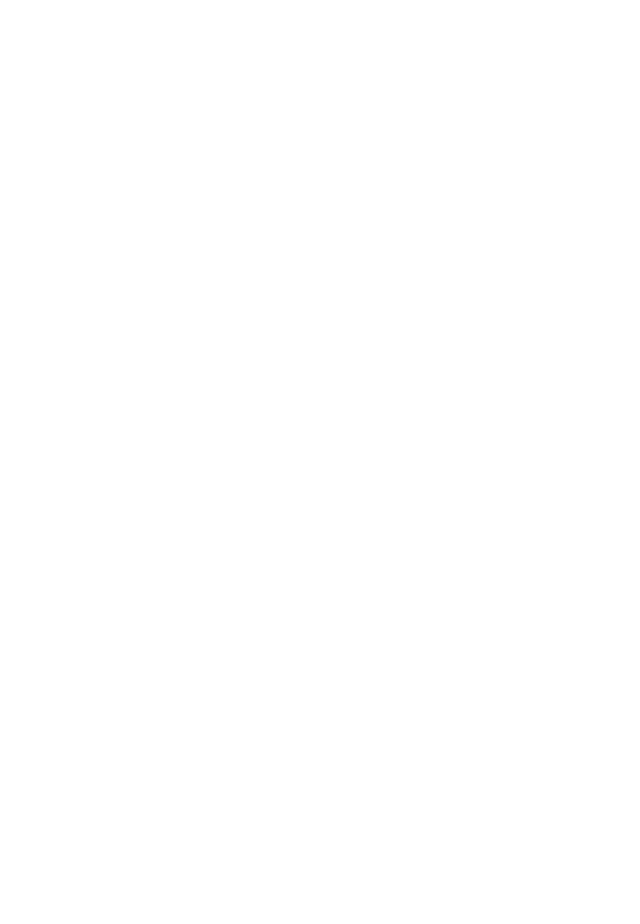
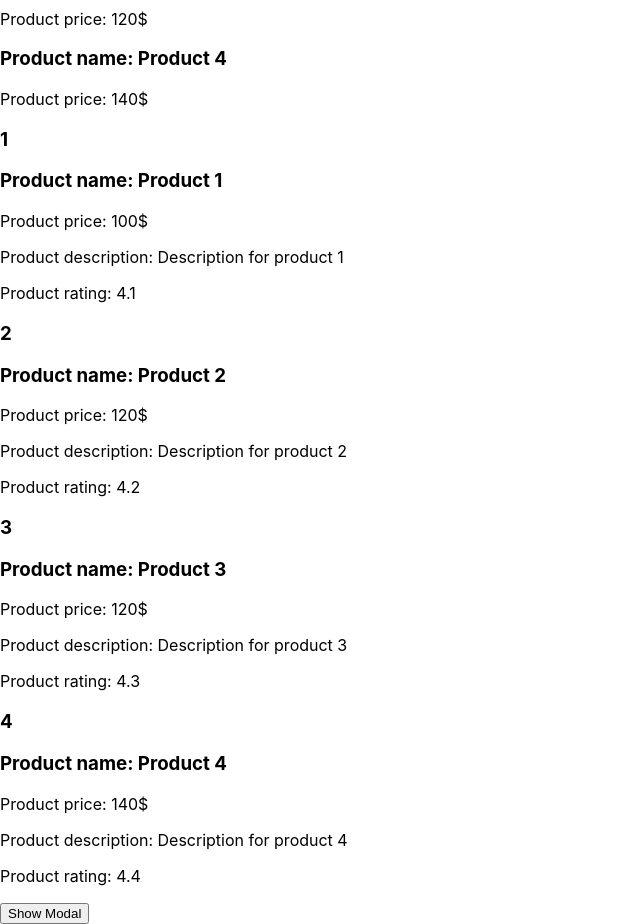
Before and after one commit to orhanince/react-design-patterns, a React (Create React App) app: page / in a window 1280 px wide. Shown: the part 980-1904 px from the top of the page, without its empty margins (0-640 px from the left). Before the commit the page ends 800 px from the top, so only its background shows below. Built offline with nearby package versions, Linux system fonts and the light colour scheme.

Commit message:
Add custom modal component

```diff
--- a/src/App.js
+++ b/src/App.js
@@ -1,8 +1,9 @@
 import './App.css';
-import {SplitScreen} from './components/SplitScreen';
-import {RegularList} from './components/RegularList';
+import {SplitScreen, RegularList, NumberedList, Modal} from './components';
 import {SmallPersonListItem} from "./people/SmallPersonListItem";
 import {LargePersonListItem} from "./people/LargePersonListItem";
+import {SmallProductListItem} from "./product/SmallProductListItem";
+import {LargeProductListItem} from "./product/LargeProductListItem";
 
 const people = [{
   name: 'Person 1',
@@ -16,6 +17,28 @@
   name: 'Person 3',
   age: 3,
   hobbies: ['g','h','i']
+}];
+
+const products = [{
+    name: 'Product 1',
+    price: '100$',
+    description: 'Description for product 1',
+    rating: '4.1'
+},{
+    name: 'Product 2',
+    price: '120$',
+    description: 'Description for product 2',
+    rating: '4.2'
+},{
+    name: 'Product 3',
+    price: '120$',
+    description: 'Description for product 3',
+    rating: '4.3'
+},{
+    name: 'Product 4',
+    price: '140$',
+    description: 'Description for product 4',
+    rating: '4.4'
 }];
 
 const LeftHandComponent = ({name}) => {
@@ -46,6 +69,19 @@
               resourceName={"person"}
               itemComponent={LargePersonListItem}
           />
+          <RegularList
+              items={products}
+              resourceName={"product"}
+              itemComponent={SmallProductListItem}
+          />
+          <NumberedList
+              items={products}
+              resourceName={"product"}
+              itemComponent={LargeProductListItem}
+          />
+          <Modal showText={"Show Modal"} hideText={"Hide Modal"}>
+              <LargeProductListItem product={products[0]}/>
+          </Modal>
       </>
   );
 }
--- /dev/null
+++ b/src/components/Modal.js
@@ -0,0 +1,37 @@
+import {useState} from 'react';
+import styled from 'styled-components';
+
+const ModalBackground = styled.div`
+    position: fixed;
+    z-index: 1;
+    left: 0;
+    top: 0;
+    width: 100%;
+    height: 100%;
+    overflow: auto;
+    background-color: rgba(0,0,0,0.5);
+  `;
+
+const ModalBody = styled.div`
+    background-color: white;
+    margin: 10% auto;
+    padding: 20px;
+    width: 50%;
+  `;
+
+export const Modal = ({ showText, hideText, children}) => {
+    const [shouldShow, setShouldShow] = useState(false);
+    return (
+        <>
+            <button onClick={() => setShouldShow(true)}>{showText}</button>
+            {shouldShow && (
+                <ModalBackground onClick={() => setShouldShow(false)}>
+                    <ModalBody onClick={e => e.stopPropagation()}>
+                        <button onClick={() => setShouldShow(false)}>{hideText}</button>
+                        {children}
+                    </ModalBody>
+                </ModalBackground>
+            )}
+        </>
+    );
+};
--- /dev/null
+++ b/src/components/NumberedList.js
@@ -0,0 +1,18 @@
+export const NumberedList = ({
+                                items,
+                                resourceName,
+                                itemComponent: ItemComponent
+                            }) => {
+    return (
+        <>
+            {items.map((item, i) => {
+                return (
+                    <>
+                        <h3>{i + 1}</h3>
+                        <ItemComponent key={i} {...{ [resourceName]: item}}/>
+                    </>
+                )
+            })}
+        </>
+    );
+};
--- a/src/components/RegularList.js
+++ b/src/components/RegularList.js
@@ -3,9 +3,6 @@
     resourceName,
     itemComponent: ItemComponent
 }) => {
-    console.log('items', items);
-    console.log('resourceName', resourceName);
-    console.log('itemComponent', ItemComponent);
     return (
         <>
             {items.map((item, i) => {
--- /dev/null
+++ b/src/components/index.js
@@ -0,0 +1,5 @@
+import {SplitScreen} from './SplitScreen';
+import {RegularList} from './RegularList';
+import {NumberedList} from './NumberedList';
+import {Modal} from './Modal';
+export {SplitScreen, RegularList, NumberedList, Modal};
--- a/src/product/LargeProductListItem.js
+++ b/src/product/LargeProductListItem.js
@@ -0,0 +1,11 @@
+export const LargeProductListItem = ({product}) => {
+    const {name, price, description, rating} = product;
+    return (
+        <>
+            <h3>Product name: {name}</h3>
+            <p>Product price: {price}</p>
+            <p>Product description: {description}</p>
+            <p>Product rating: {rating}</p>
+        </>
+    );
+};
--- a/src/product/SmallProductListItem.js
+++ b/src/product/SmallProductListItem.js
@@ -0,0 +1,9 @@
+export const SmallProductListItem = ({ product }) => {
+    const {name, price} = product;
+    return (
+        <>
+            <h3>Product name: {name}</h3>
+            <p>Product price: {price}</p>
+        </>
+    )
+};
```
